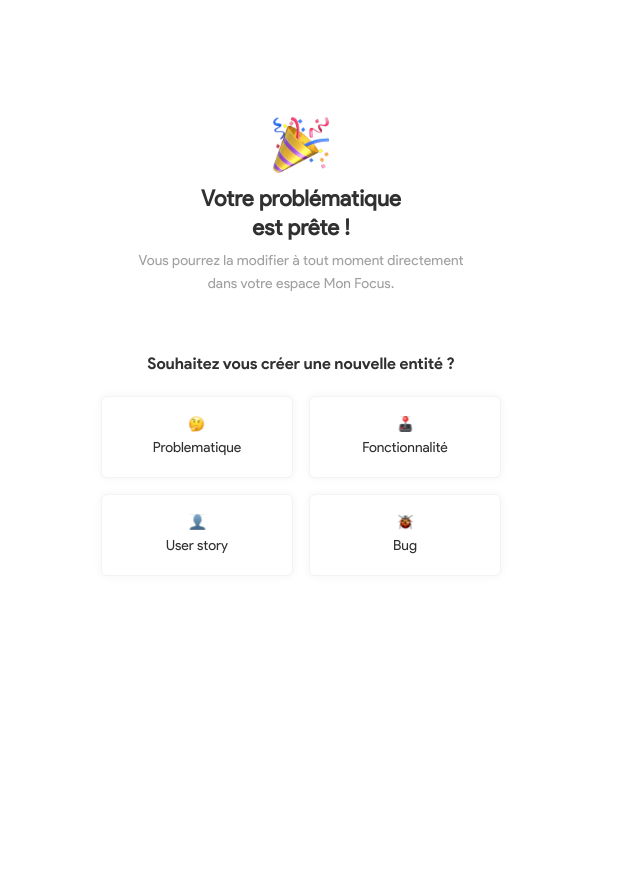
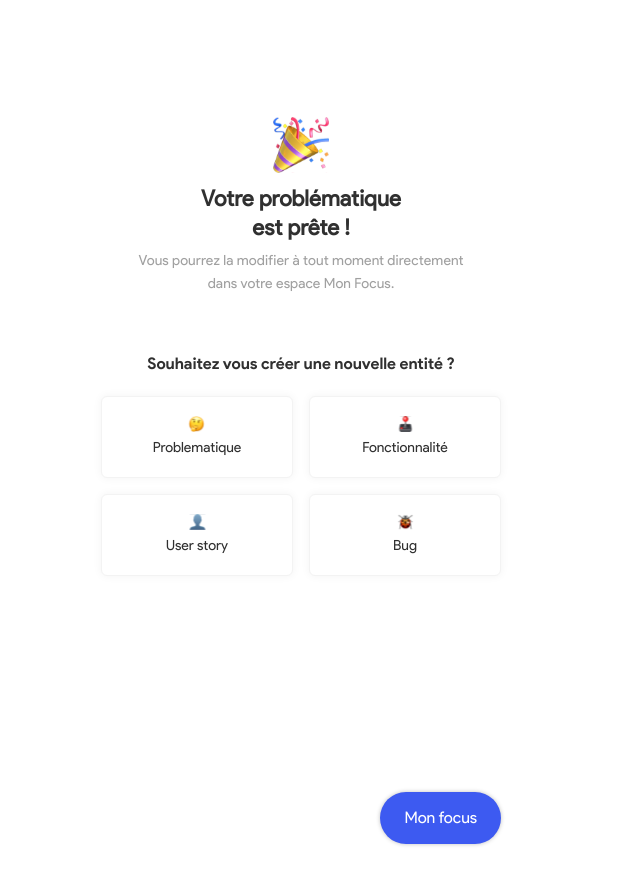
Before and after one commit to tiavina-mika/product-hero-draft, a React (Create React App) app: page / in a window 1280 px wide. Shown: the whole page, without its empty margins (339-979 px from the left). Built offline with nearby package versions, Linux system fonts and the light colour scheme.

Commit message:
update page spacing

```diff
--- a/src/components/Section.tsx
+++ b/src/components/Section.tsx
@@ -12,6 +12,7 @@ const classes = {
     justifyContent: !alignment ? "flex-start" : getAlignment(alignment)
   })
 };
+
 type Props = {
   title: string;
   children: ReactNode;
@@ -20,6 +21,7 @@ type Props = {
   onClick?: () => void;
   alignment?: "left" | "center" | "right";
 };
+
 const Section = ({
   alignment = "left",
   title,
--- a/src/containers/myFocus/EntityCreationSuccess.tsx
+++ b/src/containers/myFocus/EntityCreationSuccess.tsx
@@ -3,6 +3,7 @@
 /** @jsxImportSource @emotion/react */
 import { css } from "@emotion/css";
 import { jsx, Theme } from "@emotion/react";
+import { Button } from "@mui/material";
 import PageLayout from "../../components/layouts/PageLayout";
 import Section from "../../components/Section";
 
@@ -11,7 +12,7 @@ import EntitySelection from "./EntitySelection";
 
 const classes = {
   layout: css({
-    paddingTop: 74
+    marginTop: 74
   }),
   section: {
     marginTop: 56
@@ -47,11 +48,9 @@ const EntityCreationSuccess = () => {
         </span>
       }
       rootClassName={classes.layout}
-      // contentClassName={classes.content}
       textSpacing={1}
       titleSpacing={1.5}
       alignment="center"
-      // onBack={onBack}
     >
       <Section
         alignment="center"
@@ -62,6 +61,9 @@ const EntityCreationSuccess = () => {
         <div className="stretchSelf flex1">
           <EntitySelection onSelect={handleSelectEntityType} />
         </div>
+        <div className="flexRow justifyEnd">
+          <Button variant="contained">Mon focus</Button>
+        </div>
       </Section>
     </PageLayout>
   );
```
